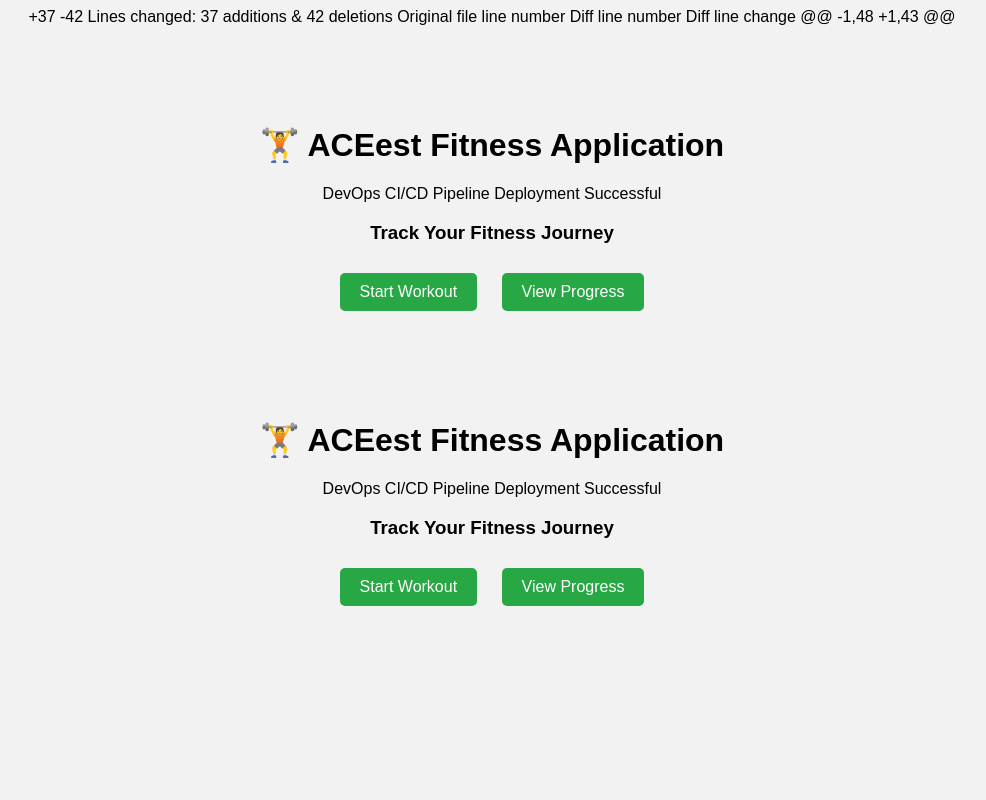
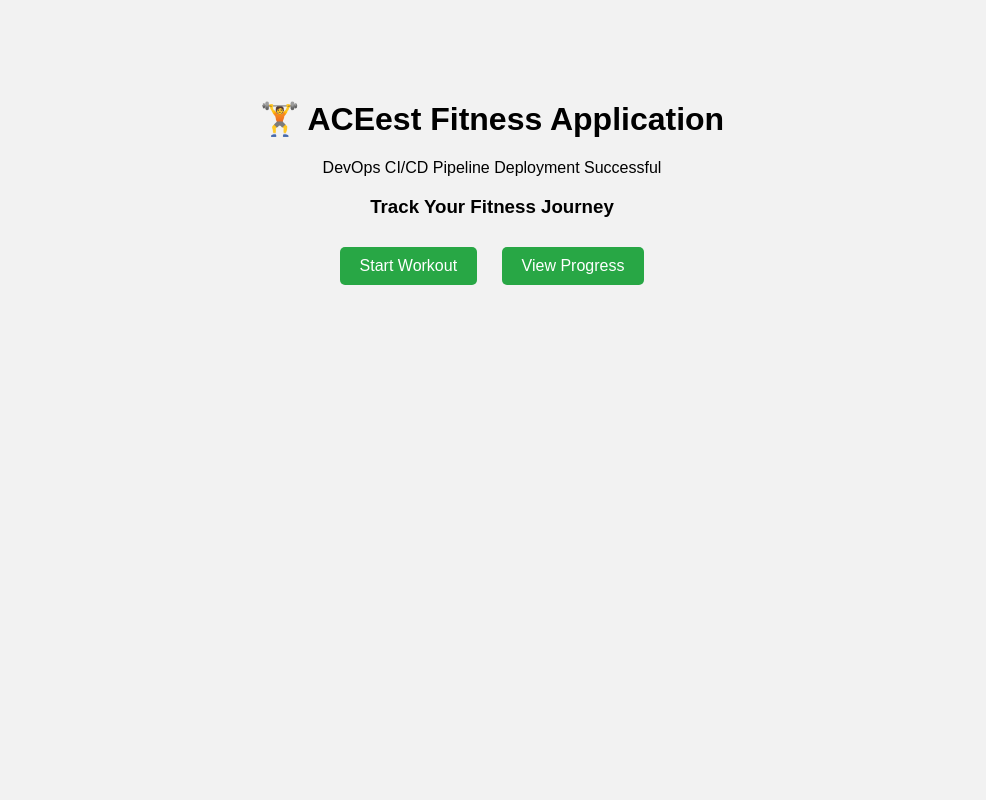
Before and after one commit to 2025ht66039-anto/ACEest-Fitness-App, a Flask app: page / in a window 1280 px wide. Shown: the whole page, without its empty margins (148-1134 px from the left). Run offline with Flask 3, Linux system fonts and the light colour scheme.

Commit message:
Fix invalid HTML structure in index template

```diff
--- a/templates/index.html
+++ b/templates/index.html
@@ -1,12 +1,4 @@
-+37
--42
-Lines changed: 37 additions & 42 deletions
-Original file line number	Diff line number	Diff line change
-@@ -1,48 +1,43 @@
 <!DOCTYPE html>
-<html>
-<head>
-    <meta charset="UTF-8">
 <html lang="en">
   <head>
     <meta charset="UTF-8" />
@@ -14,31 +6,12 @@ Original file line number	Diff line number	Diff line change
     <title>ACEest Fitness</title>
 
     <style>
-        body{
-            font-family: Arial, sans-serif;
-            background:#f2f2f2;
-            text-align:center;
-        }
-        .container{
-            margin-top:100px;
-        }
-        button{
-            padding:10px 20px;
-            background:#28a745;
-            color:white;
-            border:none;
-            border-radius:5px;
-            font-size:16px;
-            margin:10px;
-            cursor:pointer;
-        }
-        button:hover{
-            background:#218838;
-        }
       body {
         font-family: Arial, sans-serif;
         background: #f2f2f2;
         text-align: center;
+        margin: 0;
+        padding: 0;
       }
       .container {
         margin-top: 100px;
@@ -57,17 +30,8 @@ Original file line number	Diff line number	Diff line change
         background: #218838;
       }
     </style>
-</head>
-<body>
-<div class="container">
-    <h1>🏋️ ACEest Fitness Application</h1>
-    <p>DevOps CI/CD Pipeline Deployment Successful</p>
-    <h3>Track Your Fitness Journey</h3>
-    <button>Start Workout</button>
-    <button>View Progress</button>
-</div>
-</body>
   </head>
+
   <body>
     <div class="container">
       <h1>🏋️ ACEest Fitness Application</h1>
```
